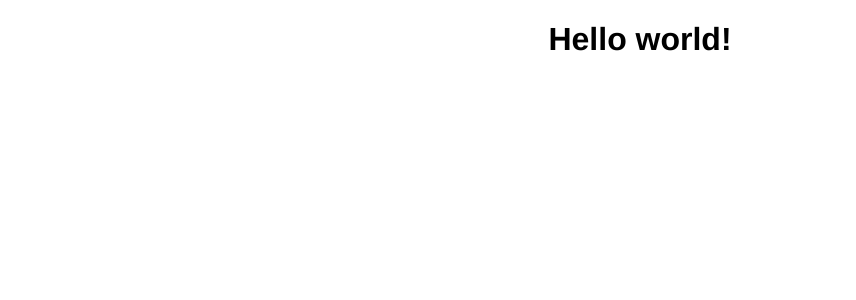
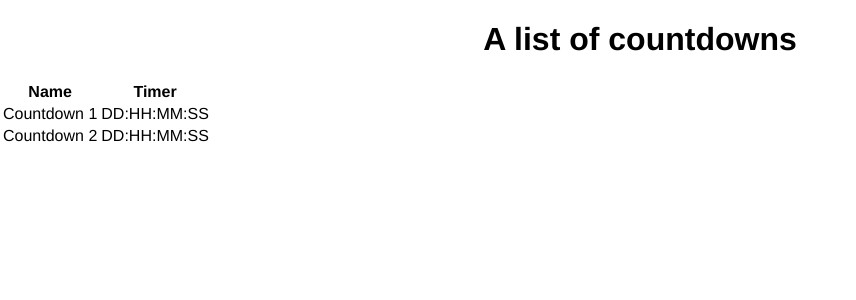
Before and after one commit to ElDav1d/hexagonal-countdown-exercice-client, a React (Create React App) app: page / in a window 1280 px wide. Shown: the top 300 px of the page, without its empty margins (0-856 px from the left). Built offline with nearby package versions, Linux system fonts and the light colour scheme.

Commit message:
feat: apply initial markup

```diff
--- a/src/App.tsx
+++ b/src/App.tsx
@@ -6,8 +6,28 @@ function App() {
   return (
     <div className="App">
       <header>
-        <h1>Hello world!</h1>
+        <h1>A list of countdowns</h1>
       </header>
+      <main>
+        <table>
+          <thead>
+            <tr>
+              <th>Name</th>
+              <th>Timer</th>
+            </tr>
+          </thead>
+          <tbody>
+            <tr>
+              <td>Countdown 1</td>
+              <td>DD:HH:MM:SS</td>
+            </tr>
+            <tr>
+              <td>Countdown 2</td>
+              <td>DD:HH:MM:SS</td>
+            </tr>
+          </tbody>
+        </table>
+      </main>
     </div>
   );
 }
```
Also changed, not shown: 1 other file (tests, documents, lock files or other folders).
